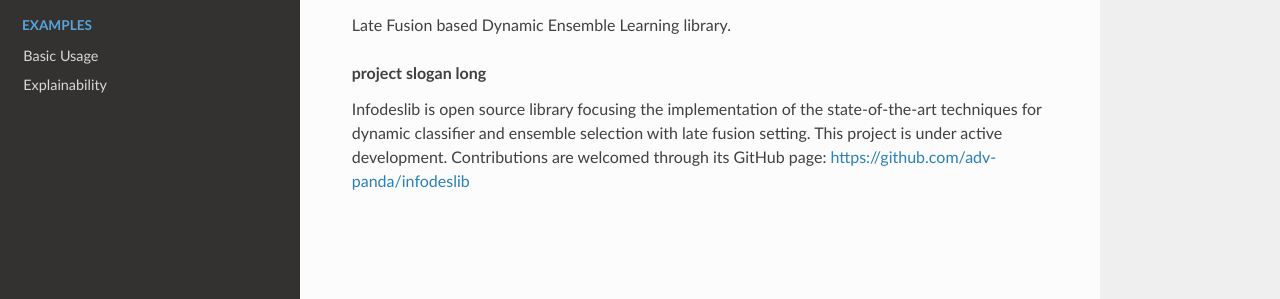
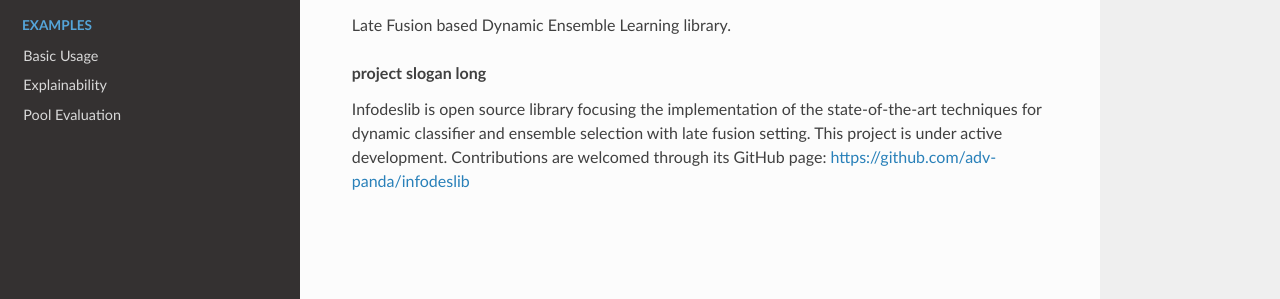
Before and after one commit to adv-panda/infodeslib_docs, a Sphinx documentation site: the page built from docs/source/index.rst, in a window 1280 px wide. Shown: the part 342-641 px from the top of the page. Built offline with Sphinx 7.4.7 and the Read the Docs theme 2.0.0, drawn with Linux system fonts in a browser that asks for light colours; pages that are not in the unit, such as notebooks, are missing from menus.

Commit message:
Update index.rst

```diff
--- a/docs/source/index.rst
+++ b/docs/source/index.rst
@@ -31,6 +31,7 @@ topic-trees
 
    Basic Usage <examples/example1>
    Explainability <examples/example2>
+   Pool Evaluation <examples/example3>
 
 
 project-slogans
```
